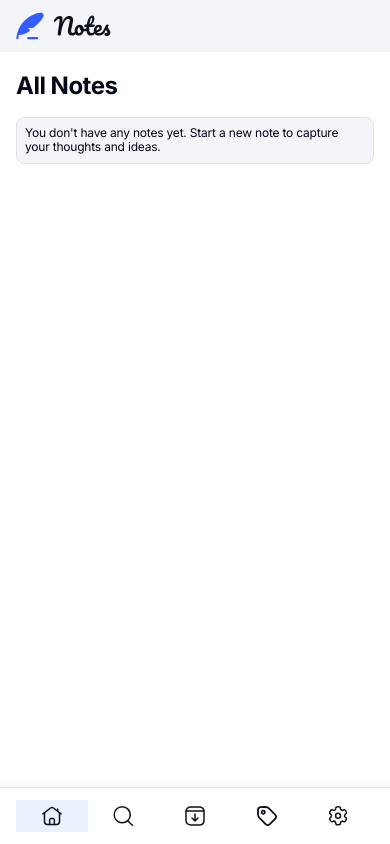
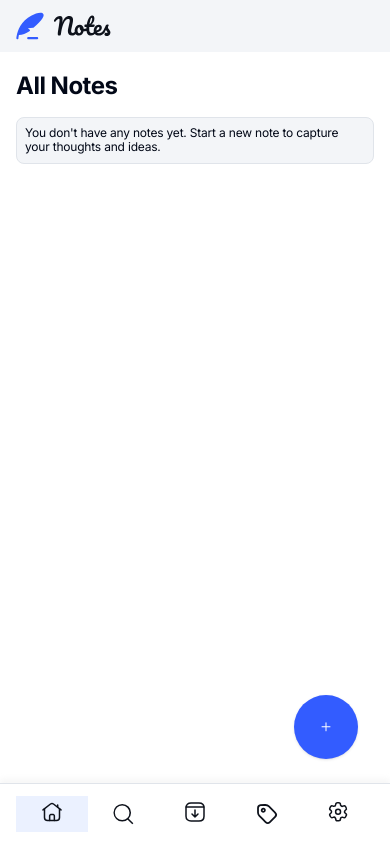
Before and after one commit to Briuwu/note-taking-app, a Next.js app: page / in a window 390 px wide. Built offline with nearby package versions, Linux system fonts and the light colour scheme.

Commit message:
Add Notes component and CreateNoteBtn for note-taking functionality; update layout title to "Note Taking App"

```diff
--- a/app/(root)/page.tsx
+++ b/app/(root)/page.tsx
@@ -1,4 +1,12 @@
+import { CreateNoteBtn } from "@/components/create-note-btn";
+import { Notes } from "@/components/notes";
+
 function Home() {
-  return <div className="w-full"></div>;
+  return (
+    <div className="w-full">
+      <Notes />
+      <CreateNoteBtn className="fixed bottom-[85px] right-8 h-16 w-16 rounded-full text-3xl lg:hidden" />
+    </div>
+  );
 }
 export default Home;
--- a/app/layout.tsx
+++ b/app/layout.tsx
@@ -20,7 +20,7 @@ const sourceCodePro = Source_Code_Pro({
 });
 
 export const metadata: Metadata = {
-  title: "Create Next App",
+  title: "Note Taking App",
   description: "Generated by create next app",
 };
 
--- /dev/null
+++ b/components/create-note-btn.tsx
@@ -0,0 +1,29 @@
+import { cn } from "@/lib/utils";
+import { Button } from "./ui/button";
+
+type Props = {
+  className?: string;
+  children?: React.ReactNode;
+};
+
+export const CreateNoteBtn = ({ className, children }: Props) => {
+  return (
+    <Button
+      className={cn("text-preset-4 w-full bg-blue-500 text-white", className)}
+    >
+      <svg
+        xmlns="http://www.w3.org/2000/svg"
+        width="24"
+        height="24"
+        fill="none"
+        viewBox="0 0 24 24"
+      >
+        <path
+          fill="#fff"
+          d="M12 5a.75.75 0 0 1 .75.75V11H18a.75.75 0 0 1 0 1.5h-5.25v5.25a.75.75 0 0 1-1.5 0V12.5H6A.75.75 0 0 1 6 11h5.25V5.75A.75.75 0 0 1 12 5Z"
+        />
+      </svg>
+      {children}
+    </Button>
+  );
+};
--- a/components/menu-nav.tsx
+++ b/components/menu-nav.tsx
@@ -2,51 +2,49 @@
 import { cn } from "@/lib/utils";
 import Image from "next/image";
 import { usePathname } from "next/navigation";
+import { Button } from "./ui/button";
+import Link from "next/link";
 
 const items = [
   {
     title: "Home",
     icon: "/images/icon-home.svg",
     path: "/",
-    isLink: true,
   },
   {
     title: "Search",
     icon: "/images/icon-search.svg",
-    path: () => alert("search"),
-    isLink: false,
+    onClick: () => alert("Search"),
   },
   {
     title: "Archived",
     icon: "/images/icon-archive.svg",
     path: "/archives",
-    isLink: true,
   },
   {
     title: "Tags",
     icon: "/images/icon-tag.svg",
-    path: () => alert("tags"),
-    isLink: false,
+    onClick: () => alert("Tags"),
   },
   {
     title: "Settings",
     icon: "/images/icon-settings.svg",
-    path: () => alert("settings"),
-    isLink: false,
+    path: "/settings",
   },
 ];
 
 export const MenuNav = () => {
   const pathname = usePathname();
   return (
-    <nav className="shadow-top grid grid-cols-5 border-t border-neutral-200 bg-neutral-0 px-4 py-3">
+    <nav className="grid grid-cols-5 border-t border-neutral-200 bg-neutral-0 px-4 py-3 shadow-top">
       {items.map((item) => {
         const isActive = pathname === item.path;
-        return (
-          <div
+        return item.path ? (
+          <Link
             key={item.title}
+            href={item.path}
             className={cn(
-              "text-preset-6 flex flex-col items-center p-1 md:mx-auto md:w-20",
+              "text-preset-6 flex flex-col items-center p-1 hover:bg-accent md:mx-auto md:w-20",
               isActive && "bg-blue-50",
             )}
           >
@@ -62,7 +60,30 @@ export const MenuNav = () => {
             >
               {item.title}
             </span>
-          </div>
+          </Link>
+        ) : (
+          <Button
+            key={item.title}
+            className={cn(
+              "text-preset-6 flex flex-col items-center p-1 md:mx-auto md:w-20",
+              isActive && "bg-blue-50",
+            )}
+            variant="ghost"
+            onClick={item.onClick}
+          >
+            <Image
+              src={item.icon}
+              alt={`${item.title} icon`}
+              width={24}
+              height={24}
+              className="mx-auto"
+            />
+            <span
+              className={cn("hidden md:block", isActive && "text-blue-500")}
+            >
+              {item.title}
+            </span>
+          </Button>
         );
       })}
     </nav>
--- /dev/null
+++ b/components/notes.tsx
@@ -0,0 +1,13 @@
+import { CreateNoteBtn } from "./create-note-btn";
+
+export const Notes = () => {
+  return (
+    <div className="fixed hidden h-full max-w-[290px] space-y-4 overflow-y-auto border-r border-neutral-200 px-4 py-5 lg:block">
+      <CreateNoteBtn>Create New Note</CreateNoteBtn>
+      <p className="text-preset-5 rounded-lg border border-neutral-200 bg-neutral-100 p-2">
+        You don&apos;t have any notes yet. Start a new note to capture your
+        thoughts and ideas.
+      </p>
+    </div>
+  );
+};
```
